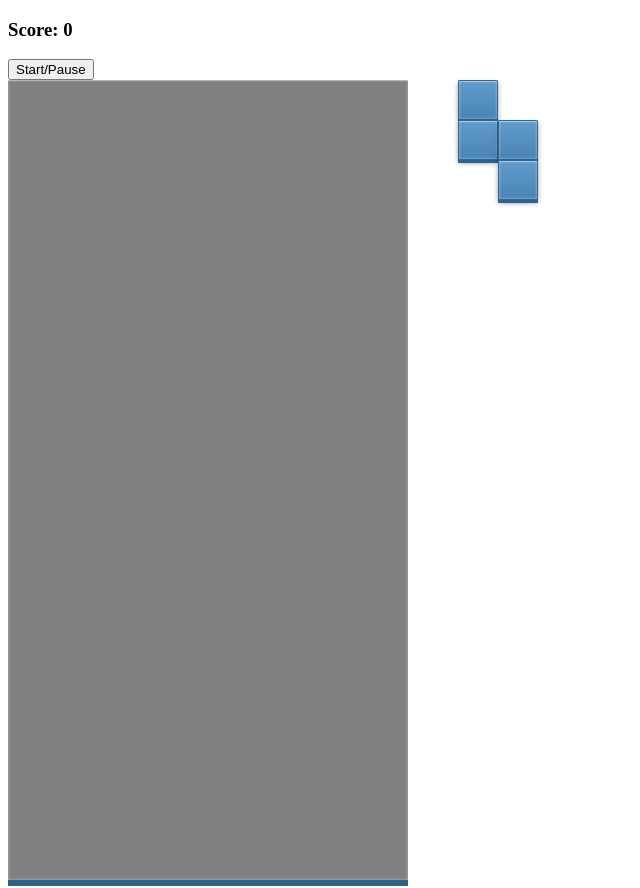
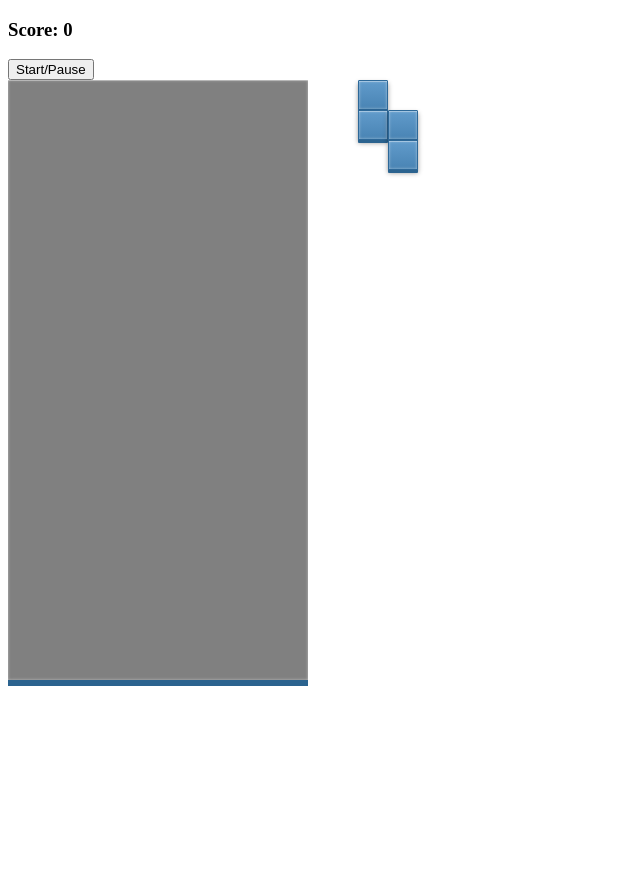
Before and after one commit to ckypros/tetis, a plain HTML site: page index.html in a window 1280 px wide. Shown: the whole page, without its empty margins (0-640 px from the left). After the commit the page ends 800 px from the top, so only its background shows below. Drawn offline with Linux system fonts and the light colour scheme.

Commit message:
fixed rotation on L block and adjusted scale to smaller screens

```diff
--- a/app.js
+++ b/app.js
@@ -40,7 +40,7 @@ document.addEventListener('DOMContentLoaded', () => {
     const lTetromino = [
         [1, width+1, width*2+1, 0],
         [width, width+1, width+2, width*2],
-        [0, width, width+1, width*2+1],
+        [0, width, width*2, width*2+1],
         [width+2, width*2, width*2+1, width*2+2]
     ]
 
--- a/style.css
+++ b/style.css
@@ -3,8 +3,8 @@
 }
 
 .grid-container {
-    width: 400px;
-    height: 800px;
+    width: 300px;
+    height: 600px;
     display: flex;
     flex-wrap: wrap;
     background-color: gray;
@@ -12,8 +12,8 @@
 }
 
 .cell {
-    height: 40px;
-    width: 40px;
+    height: 30px;
+    width: 30px;
 
 }
 
@@ -41,14 +41,14 @@
 
 .preview-container {
     margin-left: 50px;
-    width: 160px;
-    height: 160px;
+    width: 120px;
+    height: 120px;
     display: flex;
     flex-wrap: wrap;
 
 }
 
 .preview-cell {
-    height: 40px;
-    width: 40px;
+    height: 30px;
+    width: 30px;
 }
```
